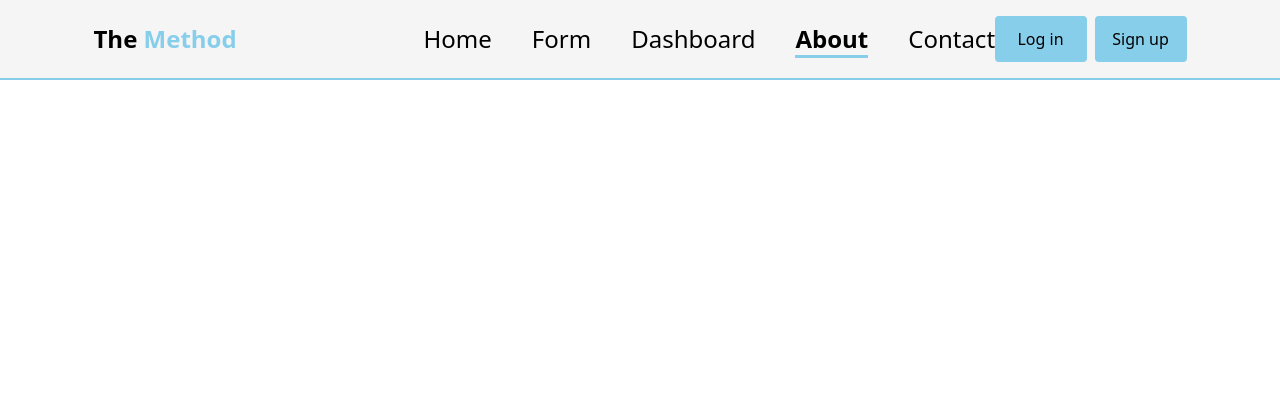
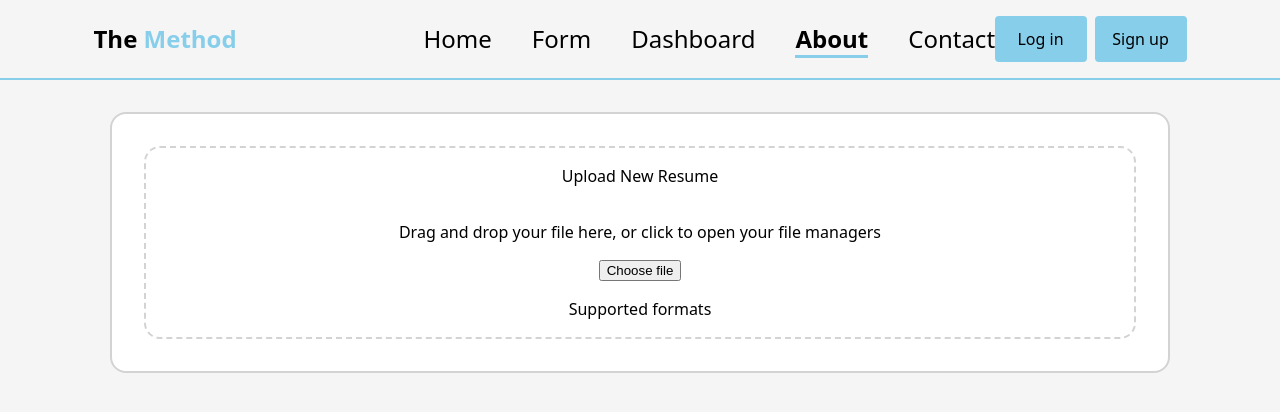
Before and after one commit to SeanSan06/the-method, a React (Vite) app in the folder frontend/: page /about in a window 1280 px wide. Shown: the top 412 px of the page. Built offline with nearby package versions, Linux system fonts and the light colour scheme.

Commit message:
Desgin file upload area
No functionality yet, just the basic design for now.

```diff
--- a/frontend/src/App.jsx
+++ b/frontend/src/App.jsx
@@ -8,6 +8,7 @@ import DashboardPage from  './pages/DashboardPage';
 import './styles/styles.css'
 import './styles/home-page.css'
 import './styles/form-page.css'
+import './styles/dashboard-page.css'
 
 // Defines what Page Component appears for each of the 5 webpages
 function App() {
--- /dev/null
+++ b/frontend/src/components/FileUpload.jsx
@@ -0,0 +1,20 @@
+// The 'upload-file-area' takes up the entire page
+
+// The 'upload-file-field' sits inside of the parent div
+// It's the actual box where files are uploaded
+function FileUpload() {
+    return  (
+        <div id="upload-file-area">
+            <div id="upload-file-field">
+                <div id="border-dashes">
+                    <p>Upload New Resume</p>
+                    <p>Drag and drop your file here, or click to open your file managers</p>
+                    <button>Choose file</button>
+                    <p>Supported formats</p>
+                </div>
+            </div>
+        </div>
+    );
+}
+
+export default FileUpload;
--- a/frontend/src/pages/DashboardPage.jsx
+++ b/frontend/src/pages/DashboardPage.jsx
@@ -1,9 +1,11 @@
 import NavBar from "../components/NavBar";
+import FileUpload from "../components/FileUpload";
 
 function DashboardPage() {
     return  (
-        <div>
+        <div id="dashboard">
             <NavBar />
+            <FileUpload />
         </div>
     );
 }
--- /dev/null
+++ b/frontend/src/styles/dashboard-page.css
@@ -0,0 +1,38 @@
+#upload-file-area {
+    width: 100%;
+    min-height: 100vh;
+    padding: 2rem 1rem 4rem;
+    display: flex;
+    flex-direction: column;
+    align-items: center;
+}
+
+#upload-file-field {
+    width: 85%;
+    min-height: 30vh;
+    padding: 32px;
+    display: flex;
+    flex-direction: column;
+    justify-content: center;
+    align-items: center;
+    margin: 0px;
+    border-radius: 16px;
+
+    border: 2px solid lightgray;
+    background-color: white;
+}
+
+#border-dashes {
+    width: 100%;
+    height: 100%;
+    display: flex;
+    flex: 1;
+    flex-direction: column;
+    justify-content: center;
+        align-items: center;
+    margin: 0px;
+    border-radius: 16px;
+
+    border: 2px dashed lightgray;
+    background-color: white;
+}
--- a/frontend/src/styles/home-page.css
+++ b/frontend/src/styles/home-page.css
@@ -8,8 +8,6 @@
     align-items: center;
     text-align: center;
     gap: 16px;
-
-    background-color: white;
 }
 
     #hero-area h1 {
--- a/frontend/src/styles/styles.css
+++ b/frontend/src/styles/styles.css
@@ -24,7 +24,7 @@ html, body, #root {
     margin: 0;
     padding: 0;
 
-    background-color: white;
+    background-color: whitesmoke;
 }
 
 /* Navigation bar area */
```
